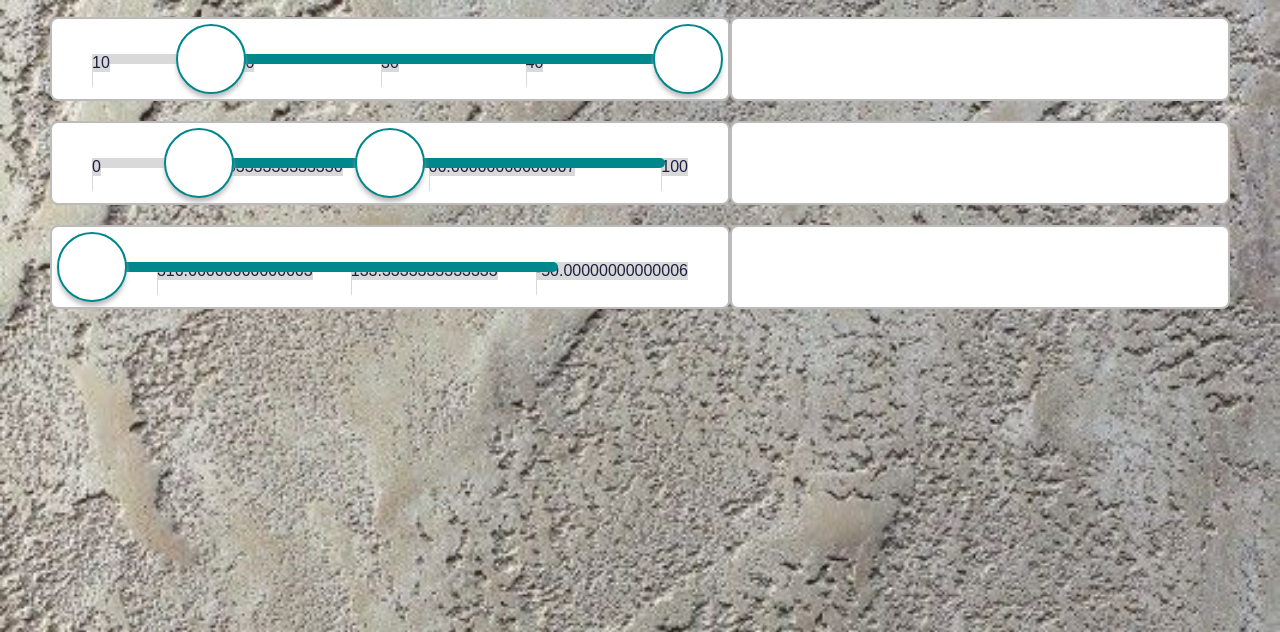
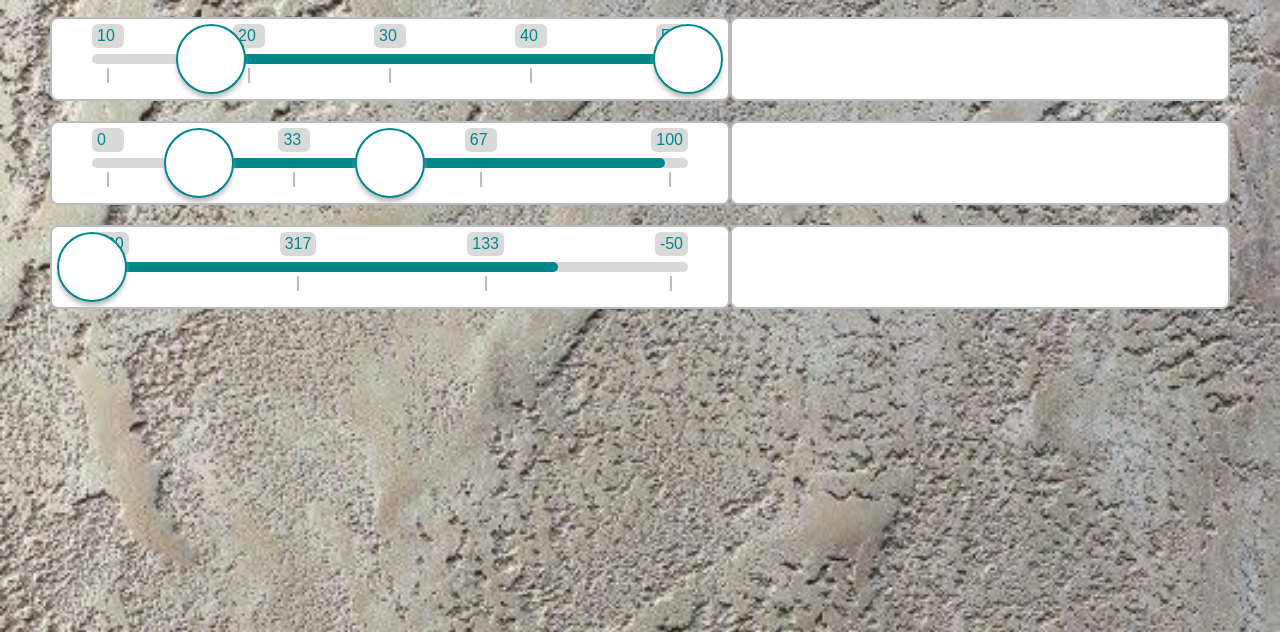
Before and after one commit to Andrew-Zaitsev/Range-slider-plugin, a website built with webpack: page src/demo/demo.pug in a window 1280 px wide. Shown: the part 168-800 px from the top of the page. Built offline with nearby package versions, Linux system fonts and the light colour scheme; a web font is replaced by a local one.

Commit message:
Rounded label value to integer. Added styles for scale-label element and it's content

```diff
--- a/src/facade/view/components/scale.ts
+++ b/src/facade/view/components/scale.ts
@@ -47,7 +47,7 @@ export default class Scale {
     let labelValue = minValue;
 
     this.scaleLabels.forEach((label: ScaleLabel, i: number) => {
-      label.setLabelText(`${labelValue}`);
+      label.setLabelText(`${labelValue.toFixed(0)}`);
       labelValue += labelValueStep;
     });
   }
--- a/src/scss/slider.scss
+++ b/src/scss/slider.scss
@@ -19,20 +19,36 @@
   }
 
   &__scale-label {
-    //width: 100%;
-    //position: absolute;
+    display: flex;
+    flex-direction: column;
+    align-items: center;
+    transform: translateY(-30px);
+  }
+
+    &__scale-text {
+    width: 100%;
+    padding: 3px 5px;
+    border-radius: 6px;
     background-color: $lightgrey;
-    //transform: translateY(-40px);
+    color: $green;
+
+    &:hover {
+      font-weight: bold;
+    }
   }
+
   &__scale-pin {
-    width: 1px;
-    height: 15px;
-    background-color: $lightgrey;
+    width: 32px;
+    min-height: 35px;
+    padding: 20px 15px 0px;
+    background-color: $darkgrey;//$lightgrey;
+    background-clip: content-box;
+
+    &:hover {
+      background-color: $green;
+    }
   }
-  &__scale-text {
-    width: 100%;
-    background-color: $lightgrey;
-  }
+
 
   &__handle {
     width: 70px;
```
